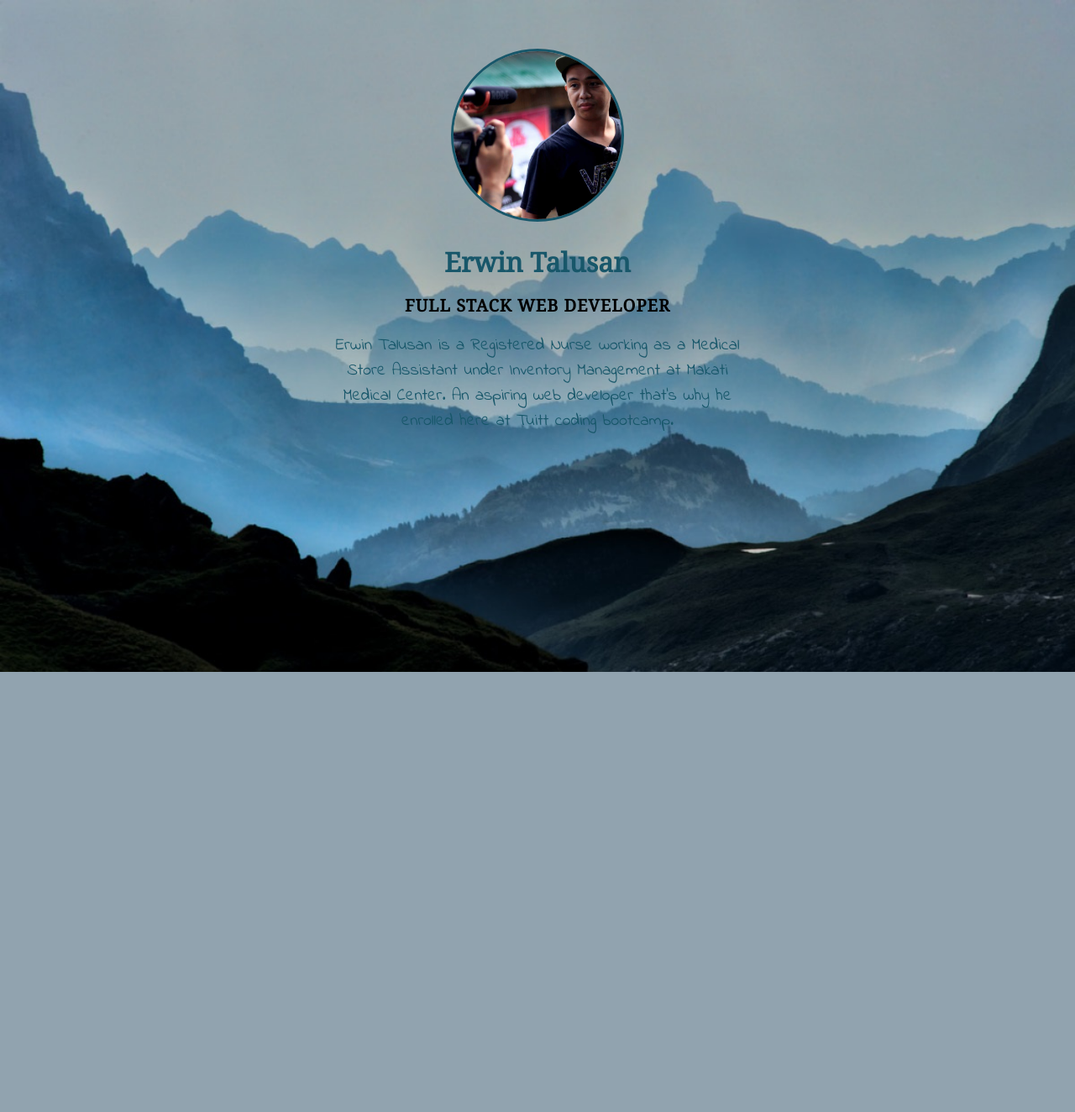
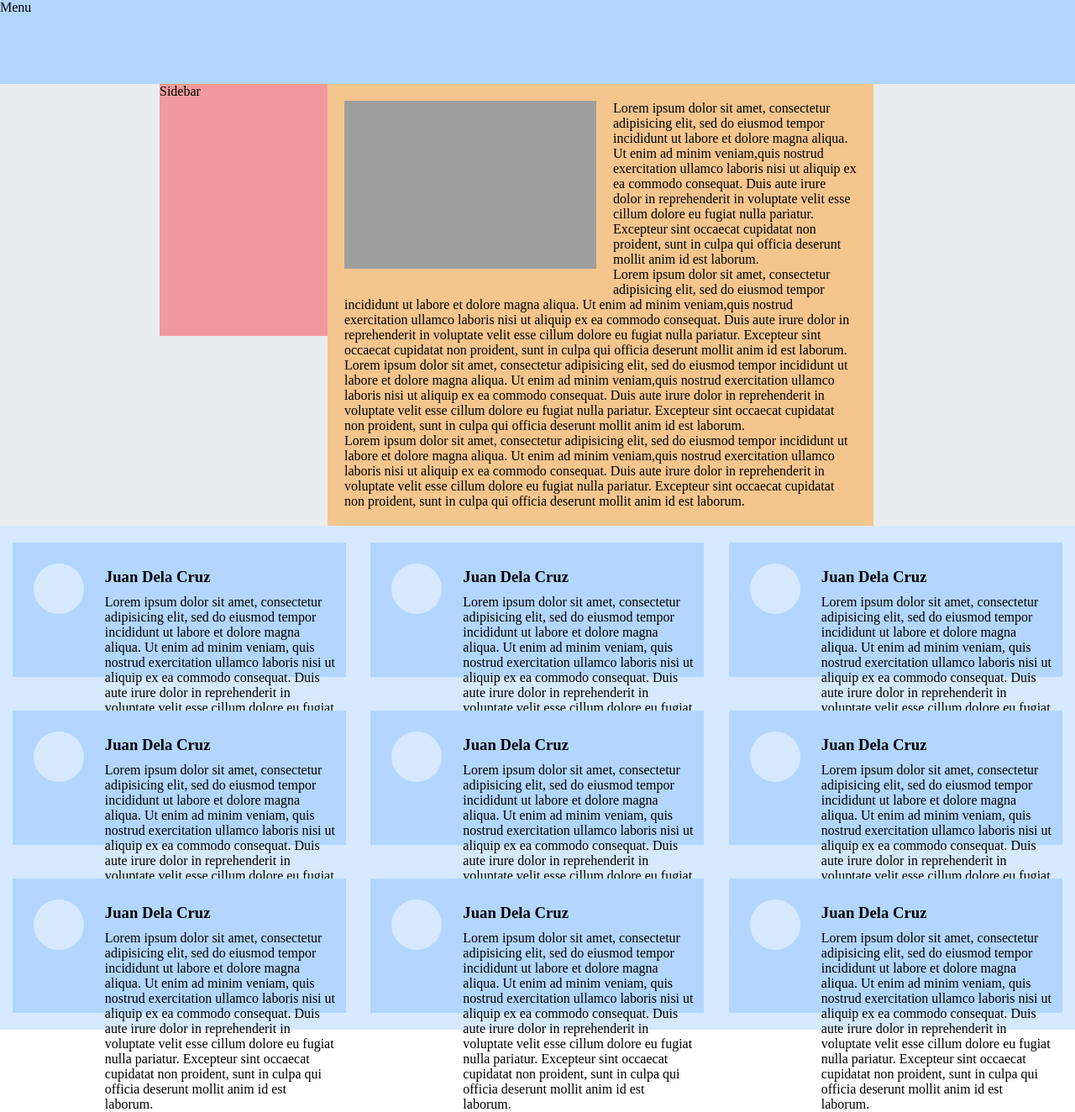
Before and after one commit to cetalusan/b3nc-talusan-erwin, a PHP site: page /mod02-10/index.html in a window 1280 px wide. Shown: the whole page at 84% size. Before the commit the page ends 800 px from the top, so only its background shows below. Run offline with PHP 8.4, Linux system fonts and the light colour scheme; grey boxes are pictures that could not be loaded.

Commit message:
First layout

```diff
--- /dev/null
+++ b/mod02-10/css/style.css
@@ -0,0 +1,90 @@
+/* CSS reset*/
+* {
+	margin: 0;
+	padding: 0;
+	box-sizing: border-box; /*to avoid overflow (horizontal scrollbar)*/
+}
+
+.container {
+	background-color: #eaedf0;
+}
+
+.page {
+	width: 900px;
+	margin: 0 auto;
+	/*border: 1px solid red;*/
+}
+.menu {
+	height: 100px;
+	background-color: #b2d6ff; /* blue */
+}
+
+.sidebar {
+	height: 300px;
+	background-color: #f09a9d; /* red */
+	width: 200px;
+	float: left;
+	/*opacity: 0.5;*/
+}
+
+.content {
+	/*height: 500px;*/
+	width: 650px;
+	background-color: #f5c58e; /* yellow */
+	float: left;
+	/*opacity: 0.5;*/
+	padding: 20px;
+}
+
+.article-image {
+	width: 300px;
+	height: 200px;
+	float: left;
+	margin-right: 20px;
+	margin-bottom: 20px;
+}
+
+.footer {
+	clear: both; /* will remove floating side-effects */
+	/*height: 200px;*/
+	background-color: #d6e9fe; /* light blue */
+	/*border: 1px solid red;*/
+}
+
+.column {
+	height: 160px;
+	width: 31%;
+	background-color: #b2d6ff;
+	float: left;
+	margin: 20px 1.16%;
+}
+
+.avatar {
+	width: 60px;
+	height: 60px;
+	background-color: #d6e9fe;
+	border-radius: 50%;
+	margin: 25px;
+	float: left;
+}
+
+.username {
+	margin-top: 30px;
+}
+
+.comment {
+	margin: 10px;
+	overflow: hidden;
+}
+
+/*
+ *
+ * Best-practice to clear floats
+ *
+ */
+
+ .clear:after {
+ 	content: ""; /* empty string or invisible element */
+ 	clear: both;
+ 	display: block;
+ }
--- /dev/null
+++ b/mod02-10/index.html
@@ -0,0 +1,136 @@
+<!DOCTYPE html>
+<html lang="en">
+<head>
+	<meta charset="utf-8">
+	<meta name="viewport" content="width=device-width, initial-scale=1.0">
+	<meta http-equiv="X-UA-Compatible" content="IE=Edge">
+
+	<title>Floats and Clears</title>
+
+	<link rel="stylesheet" type="text/css" href="css/style.css">
+</head>
+<body>
+
+	<div class="menu">Menu</div>
+
+	<div class="container">
+		<div class="page clear">
+
+			<div class="sidebar">Sidebar</div>
+
+			<div class="content">
+				<img class="article-image" src="https://lorempixel.com/300/300/" alt=""></img>
+
+				<p>Lorem ipsum dolor sit amet, consectetur adipisicing elit, sed do eiusmod	tempor incididunt ut labore et dolore magna aliqua. Ut enim ad minim veniam,quis nostrud exercitation ullamco laboris nisi ut aliquip ex ea commodo	consequat. Duis aute irure dolor in reprehenderit in voluptate velit esse cillum dolore eu fugiat nulla pariatur. Excepteur sint occaecat cupidatat non	proident, sunt in culpa qui officia deserunt mollit anim id est laborum.</p>
+
+				<p>Lorem ipsum dolor sit amet, consectetur adipisicing elit, sed do eiusmod	tempor incididunt ut labore et dolore magna aliqua. Ut enim ad minim veniam,quis nostrud exercitation ullamco laboris nisi ut aliquip ex ea commodo	consequat. Duis aute irure dolor in reprehenderit in voluptate velit esse cillum dolore eu fugiat nulla pariatur. Excepteur sint occaecat cupidatat non	proident, sunt in culpa qui officia deserunt mollit anim id est laborum.</p>
+
+				<p>Lorem ipsum dolor sit amet, consectetur adipisicing elit, sed do eiusmod	tempor incididunt ut labore et dolore magna aliqua. Ut enim ad minim veniam,quis nostrud exercitation ullamco laboris nisi ut aliquip ex ea commodo	consequat. Duis aute irure dolor in reprehenderit in voluptate velit esse cillum dolore eu fugiat nulla pariatur. Excepteur sint occaecat cupidatat non	proident, sunt in culpa qui officia deserunt mollit anim id est laborum.</p>
+
+				<p>Lorem ipsum dolor sit amet, consectetur adipisicing elit, sed do eiusmod	tempor incididunt ut labore et dolore magna aliqua. Ut enim ad minim veniam,quis nostrud exercitation ullamco laboris nisi ut aliquip ex ea commodo	consequat. Duis aute irure dolor in reprehenderit in voluptate velit esse cillum dolore eu fugiat nulla pariatur. Excepteur sint occaecat cupidatat non	proident, sunt in culpa qui officia deserunt mollit anim id est laborum.</p>
+
+			</div> <!-- content -->
+
+			<!-- for debugging-purposes only -->
+			<!-- <div style="clear: both;"></div> -->
+
+		</div> <!-- ./page -->
+	</div> <!-- ./container -->
+
+
+	<div class="footer clear">
+		<!-- columns are floating elements -->
+		<div class="column">
+			<div class="avatar"></div>
+			<h3 class="username">Juan Dela Cruz</h3>
+			<p class="comment">Lorem ipsum dolor sit amet, consectetur adipisicing elit, sed do eiusmod
+			tempor incididunt ut labore et dolore magna aliqua. Ut enim ad minim veniam,
+			quis nostrud exercitation ullamco laboris nisi ut aliquip ex ea commodo
+			consequat. Duis aute irure dolor in reprehenderit in voluptate velit esse
+			cillum dolore eu fugiat nulla pariatur. Excepteur sint occaecat cupidatat non
+			proident, sunt in culpa qui officia deserunt mollit anim id est laborum.</p>
+		</div>
+		<div class="column">
+			<div class="avatar"></div>
+			<h3 class="username">Juan Dela Cruz</h3>
+			<p class="comment">Lorem ipsum dolor sit amet, consectetur adipisicing elit, sed do eiusmod
+			tempor incididunt ut labore et dolore magna aliqua. Ut enim ad minim veniam,
+			quis nostrud exercitation ullamco laboris nisi ut aliquip ex ea commodo
+			consequat. Duis aute irure dolor in reprehenderit in voluptate velit esse
+			cillum dolore eu fugiat nulla pariatur. Excepteur sint occaecat cupidatat non
+			proident, sunt in culpa qui officia deserunt mollit anim id est laborum.</p>
+		</div>
+		<div class="column">
+			<div class="avatar"></div>
+			<h3 class="username">Juan Dela Cruz</h3>
+			<p class="comment">Lorem ipsum dolor sit amet, consectetur adipisicing elit, sed do eiusmod
+			tempor incididunt ut labore et dolore magna aliqua. Ut enim ad minim veniam,
+			quis nostrud exercitation ullamco laboris nisi ut aliquip ex ea commodo
+			consequat. Duis aute irure dolor in reprehenderit in voluptate velit esse
+			cillum dolore eu fugiat nulla pariatur. Excepteur sint occaecat cupidatat non
+			proident, sunt in culpa qui officia deserunt mollit anim id est laborum.</p>
+		</div>
+		<div class="column">
+			<div class="avatar"></div>
+			<h3 class="username">Juan Dela Cruz</h3>
+			<p class="comment">Lorem ipsum dolor sit amet, consectetur adipisicing elit, sed do eiusmod
+			tempor incididunt ut labore et dolore magna aliqua. Ut enim ad minim veniam,
+			quis nostrud exercitation ullamco laboris nisi ut aliquip ex ea commodo
+			consequat. Duis aute irure dolor in reprehenderit in voluptate velit esse
+			cillum dolore eu fugiat nulla pariatur. Excepteur sint occaecat cupidatat non
+			proident, sunt in culpa qui officia deserunt mollit anim id est laborum.</p>
+		</div>
+		<div class="column">
+			<div class="avatar"></div>
+			<h3 class="username">Juan Dela Cruz</h3>
+			<p class="comment">Lorem ipsum dolor sit amet, consectetur adipisicing elit, sed do eiusmod
+			tempor incididunt ut labore et dolore magna aliqua. Ut enim ad minim veniam,
+			quis nostrud exercitation ullamco laboris nisi ut aliquip ex ea commodo
+			consequat. Duis aute irure dolor in reprehenderit in voluptate velit esse
+			cillum dolore eu fugiat nulla pariatur. Excepteur sint occaecat cupidatat non
+			proident, sunt in culpa qui officia deserunt mollit anim id est laborum.</p>
+		</div>
+		<div class="column">
+			<div class="avatar"></div>
+			<h3 class="username">Juan Dela Cruz</h3>
+			<p class="comment">Lorem ipsum dolor sit amet, consectetur adipisicing elit, sed do eiusmod
+			tempor incididunt ut labore et dolore magna aliqua. Ut enim ad minim veniam,
+			quis nostrud exercitation ullamco laboris nisi ut aliquip ex ea commodo
+			consequat. Duis aute irure dolor in reprehenderit in voluptate velit esse
+			cillum dolore eu fugiat nulla pariatur. Excepteur sint occaecat cupidatat non
+			proident, sunt in culpa qui officia deserunt mollit anim id est laborum.</p>
+		</div>
+		<div class="column">
+			<div class="avatar"></div>
+			<h3 class="username">Juan Dela Cruz</h3>
+			<p class="comment">Lorem ipsum dolor sit amet, consectetur adipisicing elit, sed do eiusmod
+			tempor incididunt ut labore et dolore magna aliqua. Ut enim ad minim veniam,
+			quis nostrud exercitation ullamco laboris nisi ut aliquip ex ea commodo
+			consequat. Duis aute irure dolor in reprehenderit in voluptate velit esse
+			cillum dolore eu fugiat nulla pariatur. Excepteur sint occaecat cupidatat non
+			proident, sunt in culpa qui officia deserunt mollit anim id est laborum.</p>
+		</div>
+		<div class="column">
+			<div class="avatar"></div>
+			<h3 class="username">Juan Dela Cruz</h3>
+			<p class="comment">Lorem ipsum dolor sit amet, consectetur adipisicing elit, sed do eiusmod
+			tempor incididunt ut labore et dolore magna aliqua. Ut enim ad minim veniam,
+			quis nostrud exercitation ullamco laboris nisi ut aliquip ex ea commodo
+			consequat. Duis aute irure dolor in reprehenderit in voluptate velit esse
+			cillum dolore eu fugiat nulla pariatur. Excepteur sint occaecat cupidatat non
+			proident, sunt in culpa qui officia deserunt mollit anim id est laborum.</p>
+		</div>
+		<div class="column">
+			<div class="avatar"></div>
+			<h3 class="username">Juan Dela Cruz</h3>
+			<p class="comment">Lorem ipsum dolor sit amet, consectetur adipisicing elit, sed do eiusmod
+			tempor incididunt ut labore et dolore magna aliqua. Ut enim ad minim veniam,
+			quis nostrud exercitation ullamco laboris nisi ut aliquip ex ea commodo
+			consequat. Duis aute irure dolor in reprehenderit in voluptate velit esse
+			cillum dolore eu fugiat nulla pariatur. Excepteur sint occaecat cupidatat non
+			proident, sunt in culpa qui officia deserunt mollit anim id est laborum.</p>
+		</div>
+	</div>
+
+</body>
+</html>
```
Also changed, not shown: img/notes.txt (+13 -0 lines), mod02-08/css/style.css (+9 -3 lines), mod02-08/index.html (+8 -1 lines), mod02-09/css/style.css (added, +54 -0 lines), mod02-09/index.html (added, +25 -0 lines), README.md, 2 other files.
